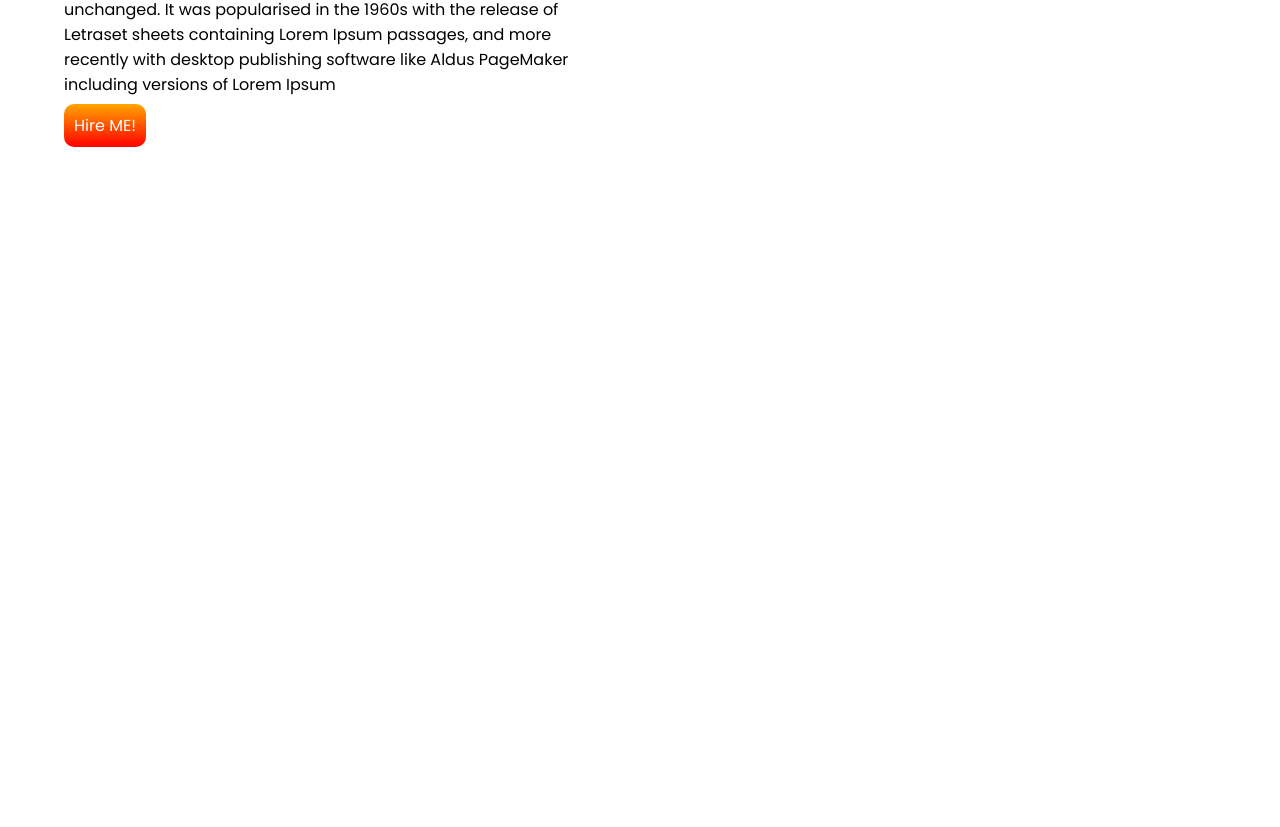
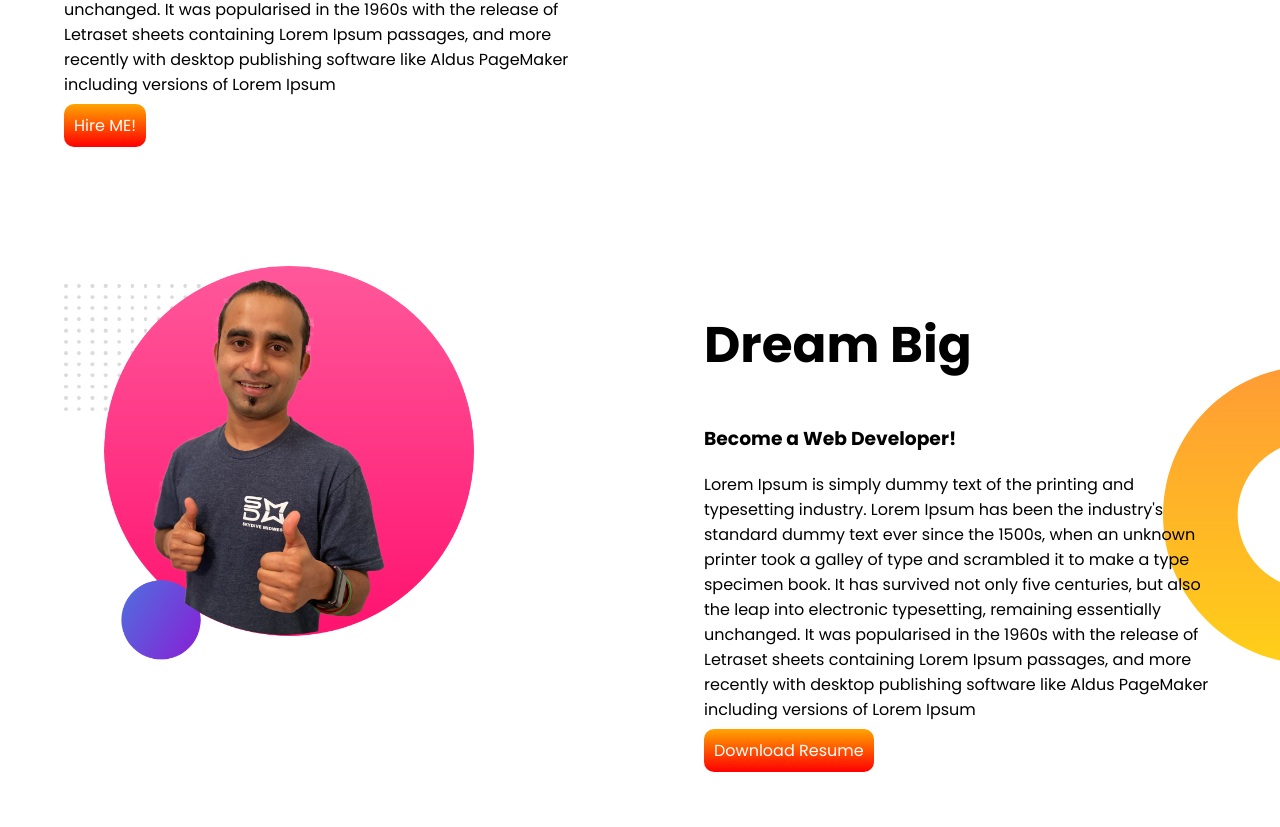
Before and after one commit to Abdur-Rouf-01/ar-soulutions, a plain HTML site: page index.html in a window 1280 px wide. Shown: the part 539-1366 px from the top of the page. Before the commit the page ends 800 px from the top, so only its background shows below. Drawn offline with Linux system fonts and the light colour scheme.

Commit message:
second section added

```diff
--- a/index.html
+++ b/index.html
@@ -42,6 +42,35 @@
         </div>
     </section>
 
+
+
+
+    <section class="dream-section">
+        <div class="div-mid-section">
+            <div class="half-width">
+                <img class="image-width" src="images/jhankar2.png" alt="">
+            </div>
+
+
+            <div class="half-width">
+                <h1>Dream Big</h1>
+                <h3>Become a Web Developer!</h3>
+                <p>Lorem Ipsum is simply dummy text of the printing and typesetting industry. Lorem Ipsum has been the
+                    industry's standard dummy text ever since the 1500s, when an unknown printer took a galley of type
+                    and
+                    scrambled it to make a type specimen book. It has survived not only five centuries, but also the
+                    leap
+                    into electronic typesetting, remaining essentially unchanged. It was popularised in the 1960s with
+                    the
+                    release of Letraset sheets containing Lorem Ipsum passages, and more recently with desktop
+                    publishing
+                    software like Aldus PageMaker including versions of Lorem Ipsum</p>
+                <a class="button-hire-me" target="_blank" href="https://www.google.com">Download Resume</a>
+            </div>
+        </div>
+    </section>
+
+
 </body>
 
 </html>
--- a/styles.css
+++ b/styles.css
@@ -36,3 +36,14 @@ body {
     padding: 10px;
     border-radius: 10px;
 }
+
+
+.div-mid-section {
+    background-image: url(images/dream-bg.png);
+    background-repeat: no-repeat;
+    background-position: right;
+}
+
+.div-mid-section {
+    display: flex;
+}
```
